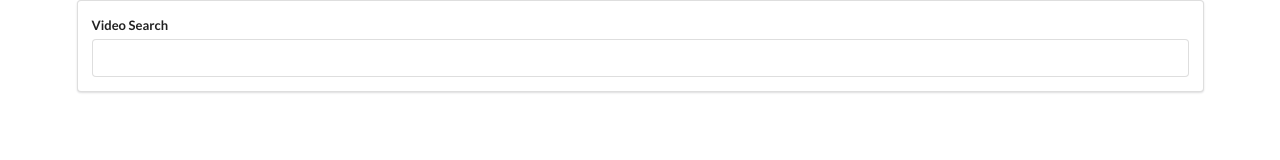
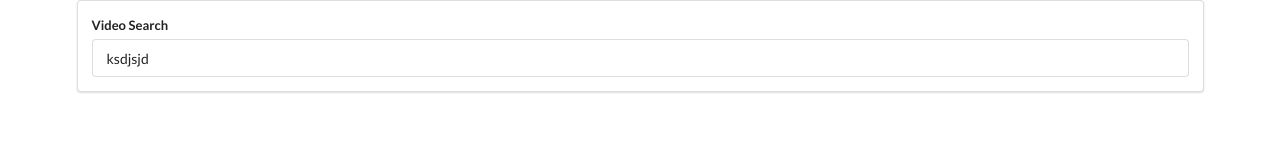
Before and after one commit to Isynopoulos1/Videos-App, a React (Create React App) app: page / in a window 1280 px wide. Shown: the top 160 px of the page. Built offline with nearby package versions, Linux system fonts and the light colour scheme.

Commit message:
testing searchbar state

```diff
--- a/src/components/SearchBar.js
+++ b/src/components/SearchBar.js
@@ -1,7 +1,7 @@
 import React from "react";
 
 class SearchBar extends React.Component {
-  state = { term: "" };
+  state = { term: "ksdjsjd" };
 
   OnInputChange = event => {
     this.setState({ term: event.target.value });
```
